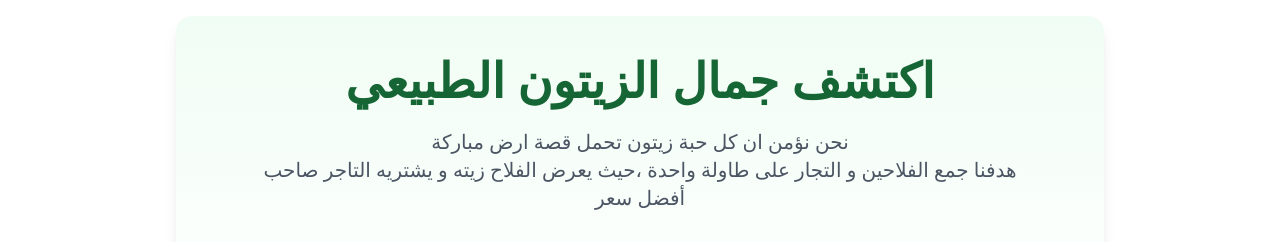
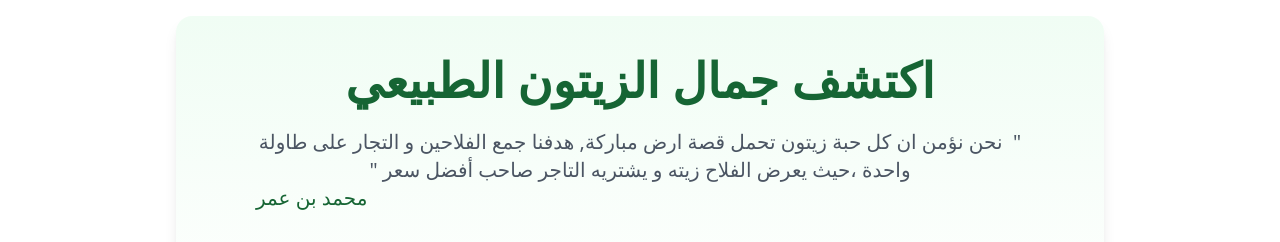
Before and after one commit to Mohamedbenamor627/Olive-Oil-Trade, a React (Vite) app in the folder frontend/: page / in a window 1280 px wide. Shown: the part 940-1182 px from the top of the page. Built offline with nearby package versions, Linux system fonts and the light colour scheme; no server answers.

Commit message:
change the text

```diff
--- a/frontend/src/components/Dashboard/Tables/OilsTable.jsx
+++ b/frontend/src/components/Dashboard/Tables/OilsTable.jsx
@@ -199,10 +199,15 @@ const OilsTable = () => {
                 className="border p-2 rounded-md"
                 required
               />
+
+
+
+
+
               <input
                 type="date"
                 placeholder="التاريخ"
-                value={newOil.date}
+                value={newOil.date ? newOil.date.split("T")[0] : ""}
                 onChange={(e) =>
                   setNewOil({ ...newOil, date: e.target.value })
                 }
--- a/frontend/src/components/Main/Main.jsx
+++ b/frontend/src/components/Main/Main.jsx
@@ -37,9 +37,15 @@ const Video = () => {
   </h1>
 
   <p className="text-gray-600 text-lg md:text-xl mb-8 leading-relaxed max-w-3xl mx-auto md:mx-0">
-  نحن نؤمن ان كل حبة زيتون تحمل قصة ارض مباركة
-  <br />
-  هدفنا جمع الفلاحين و التجار على طاولة واحدة ،حيث يعرض الفلاح زيته و يشتريه التاجر صاحب أفضل سعر
+
+
+
+"  نحن نؤمن ان كل حبة زيتون تحمل
+قصة ارض مباركة,
+هدفنا جمع الفلاحين و التجار على طاولة واحدة ،حيث يعرض الفلاح زيته و يشتريه التاجر صاحب أفضل سعر "
+<br />
+<h1 className="w-fit mr-auto text-green-800">محمد بن عمر</h1>
+
   </p>
 
   <div className="flex flex-wrap justify-center gap-4">
```
